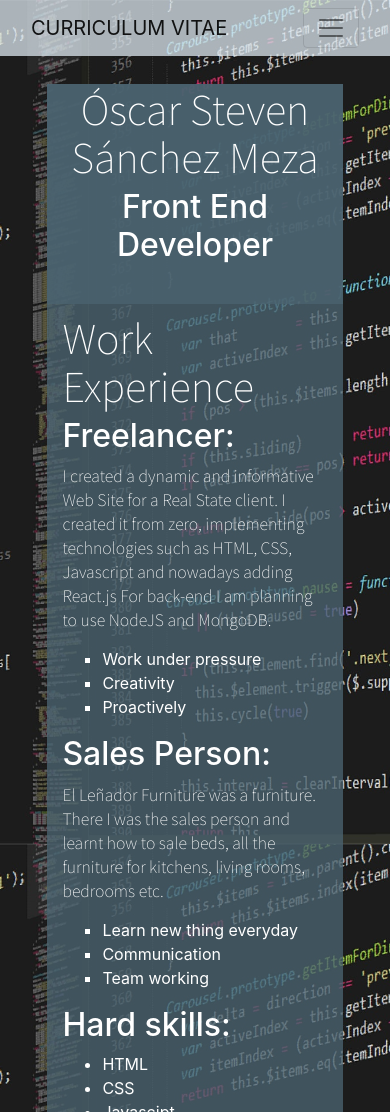
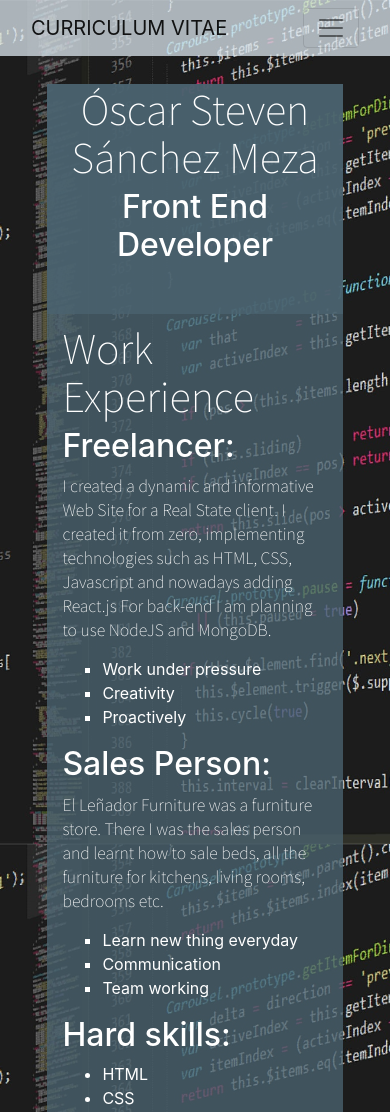
Before and after one commit to Oscars97/blog, a plain HTML site: page index.html in a window 390 px wide. Shown: the top 1112 px of the page. Drawn offline with nearby package versions, Linux system fonts and the light colour scheme; a web font is replaced by a local one.

Commit message:
Before lunch 07 11 2020

```diff
--- a/css/index.css
+++ b/css/index.css
@@ -94,6 +94,6 @@ input{
         margin-top: 10%;
     }
     .main{
-        height: 220px;
+        height: 230px;
     }
 }
--- a/index.html
+++ b/index.html
@@ -102,7 +102,7 @@
                     </ul>
                     <h2>Sales Person:</h2>
                     <p>
-                        El Leñador Furniture was a furniture. There I was the sales person and learnt how to sale
+                        El Leñador Furniture was a furniture store. There I was the sales person and learnt how to sale
                         beds, all the furniture for kitchens, living rooms, bedrooms etc.
                     </p>
                     <ul class="soft-skills">
```
